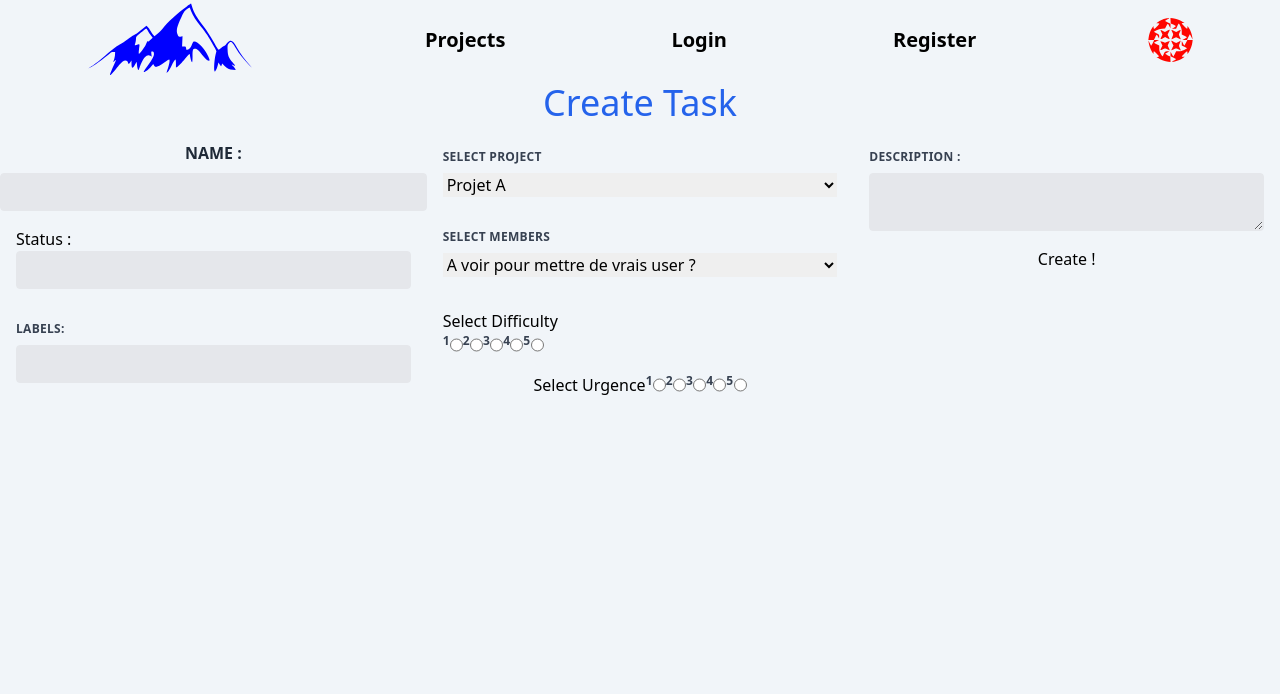
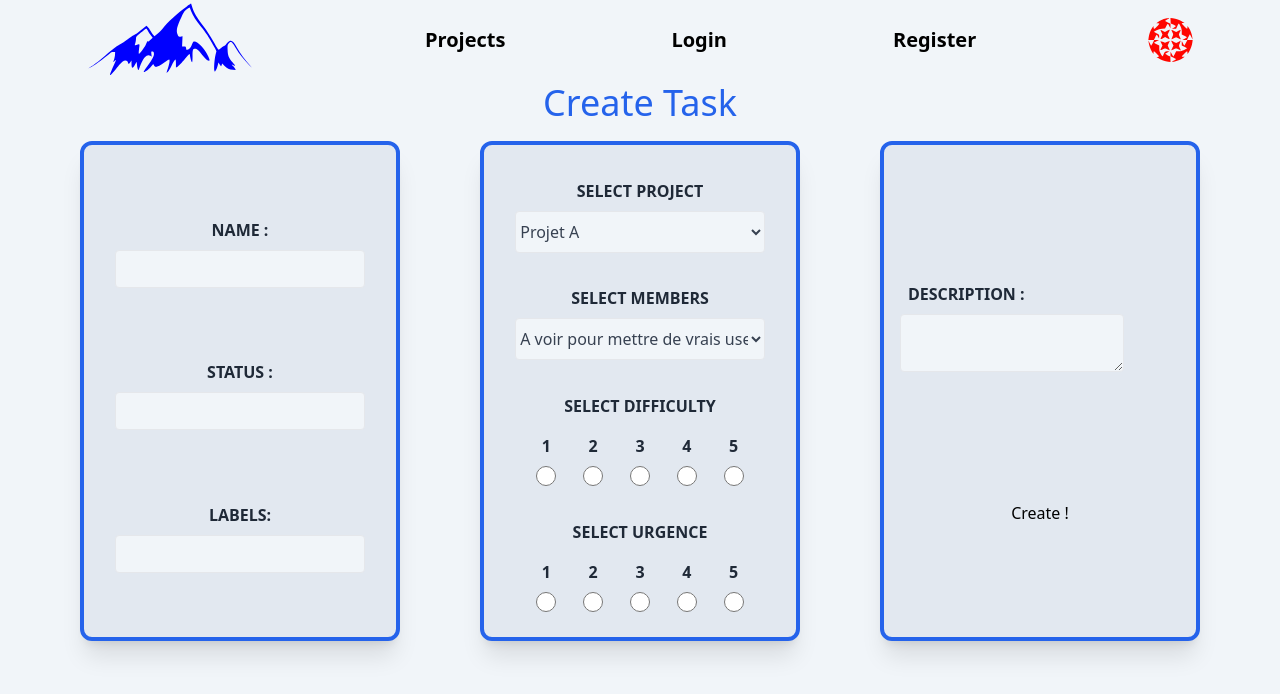
Before and after one commit to cyrheel/MBT-Project, a React (Create React App) app in the folder client/: page /ticketCreation in a window 1280 px wide. Shown: the top 694 px of the page. Built offline with nearby package versions, Linux system fonts and the light colour scheme.

Commit message:
add more style to the ticket creation page

```diff
--- a/client/src/Components/TicketCreationForm.tsx
+++ b/client/src/Components/TicketCreationForm.tsx
@@ -2,9 +2,17 @@ import React, { useState } from "react";
 import {
   formContainerStyle,
   inputContainerStyle,
+  radioInputContainerStyle,
   inputStyle,
   labelStyle,
+  radioInputStyle,
 } from "../Styles/style";
+
+// custom the default styles of the card style
+const cardStyle = {
+  className:
+    "flex flex-col w-1/4 h-3/4 bg-slate-200 items-center justify-evenly mt-2 border-4 border-solid border-blue-600 rounded-xl shadow-xl",
+};
 
 function TicketCreationForm() {
   // Helpers
@@ -20,7 +28,6 @@ function TicketCreationForm() {
   const [tskDifficulty, setDifficulty] = useState<number>(1);
   const [tskUrgence, setUrgence] = useState<number>(1);
   const [tskDesc, setDesc] = useState<string>("");
-  //TODO: view for mockup and DBmodel for time management
 
   // Funcs
   const HandleNameChanges = (e: any): void => {
@@ -76,85 +83,78 @@ function TicketCreationForm() {
   // Render
   return (
     <div {...formContainerStyle}>
-      <div id="left" className="flex flex-col w-1/3 items-center">
+      <div id="left" {...cardStyle}>
         <div {...inputContainerStyle}>
           <label htmlFor="tskName" {...labelStyle}>
             Name :
           </label>
           <input
-            className="w-full bg-gray-200 text-gray-700 border rounded py-2 leading-tight focus:outline-none focus:bg-white"
             id="tskName"
             type="text"
             value={tskName}
             onChange={(e: any) => HandleNameChanges(e)}
+            {...inputStyle}
           ></input>
         </div>
-        <div className="flex flex-col w-full p-4">
-          <label htmlFor="tskstatus">Status :</label>
+        <div {...inputContainerStyle}>
+          <label htmlFor="tskstatus" {...labelStyle}>
+            Status :
+          </label>
           <input
-            className="w-full bg-gray-200 text-gray-700 border rounded py-2 leading-tight focus:outline-none focus:bg-white"
             id="tskstatus"
             type="text"
             value={tskStatus}
             onChange={(e: any) => HandleStatusChanges(e)}
+            {...inputStyle}
           ></input>
         </div>
-        <div className="flex flex-col w-full p-4">
-          <label
-            className="block uppercase tracking-wide text-gray-700 text-xs font-bold mb-2"
-            htmlFor="tsklabels"
-          >
+        <div {...inputContainerStyle}>
+          <label htmlFor="tsklabels" {...labelStyle}>
             Labels:
           </label>
           <input
-            className="w-full bg-gray-200 text-gray-700 border rounded py-2 leading-tight focus:outline-none focus:bg-white"
             id="tsklabels"
             type="text"
             value={tskLabels}
             onChange={(e: any) => HandleLabelsChanges(e)}
+            {...inputStyle}
           ></input>
         </div>
       </div>
-      <div id="middle" className="flex flex-col w-1/3 items-center">
-        <div className="flex flex-col w-full p-4">
-          <label
-            className="block uppercase tracking-wide text-gray-700 text-xs font-bold mb-2"
-            htmlFor="tskProject"
-          >
+      <div id="middle" {...cardStyle}>
+        <div {...inputContainerStyle}>
+          <label htmlFor="tskProject" {...labelStyle}>
             Select Project
           </label>
           <select
             id="tskProject"
             onChange={(e: any) => HandleProjectChanges(e)}
+            {...inputStyle}
           >
             <option value="proj1">Projet A</option>
             <option value="proj2">Projet B</option>
             <option value="showmore">show more...</option>
           </select>
         </div>
-        <div className="flex flex-col w-full p-4">
-          <label
-            className="block uppercase tracking-wide text-gray-700 text-xs font-bold mb-2"
-            htmlFor="tskMembers"
-          >
+        <div {...inputContainerStyle}>
+          <label htmlFor="tskMembers" {...labelStyle}>
             Select Members
           </label>
           <select
             id="tskMembers"
             onChange={(e: any) => HandleMembersChanges(e)}
+            {...inputStyle}
           >
             <option value="wip">A voir pour mettre de vrais user ?</option>
             <option value="wip2">ça serait cool d'avoir leur pp aussi</option>
             <option value="wip3">trkl c'est du detail</option>
           </select>
         </div>
-        <div id="difficultyRadio" className="flex flex-col w-full p-4">
-          <h5>Select Difficulty</h5>
-          <div className="flex w-full">
-            <label
-              className="block uppercase tracking-wide text-gray-700 text-xs font-bold mb-2"
-              htmlFor="dif1"
-            >
+        <div id="difficultyRadio" {...inputContainerStyle}>
+          <h5 {...labelStyle}>Select Difficulty</h5>
+          <div className="flex w-3/4">
+            <div {...radioInputContainerStyle}>
+              <label htmlFor="dif1" {...labelStyle}>
                 1
               </label>
               <input
@@ -163,11 +163,11 @@ function TicketCreationForm() {
                 name="difficulty"
                 value={1}
                 onChange={(e: any) => HandleDifficultyChanges(e)}
+                {...radioInputStyle}
               ></input>
-            <label
-              className="block uppercase tracking-wide text-gray-700 text-xs font-bold mb-2"
-              htmlFor="dif2"
-            >
+            </div>
+            <div {...radioInputContainerStyle}>
+              <label htmlFor="dif2" {...labelStyle}>
                 2
               </label>
               <input
@@ -176,11 +176,11 @@ function TicketCreationForm() {
                 name="difficulty"
                 value={2}
                 onChange={(e: any) => HandleDifficultyChanges(e)}
+                {...radioInputStyle}
               ></input>
-            <label
-              className="block uppercase tracking-wide text-gray-700 text-xs font-bold mb-2"
-              htmlFor="dif3"
-            >
+            </div>
+            <div {...radioInputContainerStyle}>
+              <label htmlFor="dif3" {...labelStyle}>
                 3
               </label>
               <input
@@ -189,11 +189,11 @@ function TicketCreationForm() {
                 name="difficulty"
                 value={3}
                 onChange={(e: any) => HandleDifficultyChanges(e)}
+                {...radioInputStyle}
               ></input>
-            <label
-              className="block uppercase tracking-wide text-gray-700 text-xs font-bold mb-2"
-              htmlFor="dif4"
-            >
+            </div>
+            <div {...radioInputContainerStyle}>
+              <label htmlFor="dif4" {...labelStyle}>
                 4
               </label>
               <input
@@ -202,11 +202,11 @@ function TicketCreationForm() {
                 name="difficulty"
                 value={4}
                 onChange={(e: any) => HandleDifficultyChanges(e)}
+                {...radioInputStyle}
               ></input>
-            <label
-              className="block uppercase tracking-wide text-gray-700 text-xs font-bold mb-2"
-              htmlFor="dif5"
-            >
+            </div>
+            <div {...radioInputContainerStyle}>
+              <label htmlFor="dif5" {...labelStyle}>
                 5
               </label>
               <input
@@ -215,15 +215,16 @@ function TicketCreationForm() {
                 name="difficulty"
                 value={5}
                 onChange={(e: any) => HandleDifficultyChanges(e)}
+                {...radioInputStyle}
               ></input>
             </div>
           </div>
-        <div id="urgenceRadio" className="flex">
-          <h5>Select Urgence</h5>
-          <label
-            className="block uppercase tracking-wide text-gray-700 text-xs font-bold mb-2"
-            htmlFor="urg1"
-          >
+        </div>
+        <div id="urgenceRadio" {...inputContainerStyle}>
+          <h5 {...labelStyle}>Select Urgence</h5>
+          <div className="flex w-3/4">
+            <div {...radioInputContainerStyle}>
+              <label htmlFor="urg1" {...labelStyle}>
                 1
               </label>
               <input
@@ -232,11 +233,11 @@ function TicketCreationForm() {
                 name="urgence"
                 value={1}
                 onChange={(e: any) => HandleUrgenceChanges(e)}
+                {...radioInputStyle}
               ></input>
-          <label
-            className="block uppercase tracking-wide text-gray-700 text-xs font-bold mb-2"
-            htmlFor="urg2"
-          >
+            </div>
+            <div {...radioInputContainerStyle}>
+              <label htmlFor="urg2" {...labelStyle}>
                 2
               </label>
               <input
@@ -245,11 +246,11 @@ function TicketCreationForm() {
                 name="urgence"
                 value={2}
                 onChange={(e: any) => HandleUrgenceChanges(e)}
+                {...radioInputStyle}
               ></input>
-          <label
-            className="block uppercase tracking-wide text-gray-700 text-xs font-bold mb-2"
-            htmlFor="urg3"
-          >
+            </div>
+            <div {...radioInputContainerStyle}>
+              <label htmlFor="urg3" {...labelStyle}>
                 3
               </label>
               <input
@@ -258,11 +259,11 @@ function TicketCreationForm() {
                 name="urgence"
                 value={3}
                 onChange={(e: any) => HandleUrgenceChanges(e)}
+                {...radioInputStyle}
               ></input>
-          <label
-            className="block uppercase tracking-wide text-gray-700 text-xs font-bold mb-2"
-            htmlFor="urg4"
-          >
+            </div>
+            <div {...radioInputContainerStyle}>
+              <label htmlFor="urg4" {...labelStyle}>
                 4
               </label>
               <input
@@ -271,11 +272,11 @@ function TicketCreationForm() {
                 name="urgence"
                 value={4}
                 onChange={(e: any) => HandleUrgenceChanges(e)}
+                {...radioInputStyle}
               ></input>
-          <label
-            className="block uppercase tracking-wide text-gray-700 text-xs font-bold mb-2"
-            htmlFor="urg5"
-          >
+            </div>
+            <div {...radioInputContainerStyle}>
+              <label htmlFor="urg5" {...labelStyle}>
                 5
               </label>
               <input
@@ -284,28 +285,27 @@ function TicketCreationForm() {
                 name="urgence"
                 value={5}
                 onChange={(e: any) => HandleUrgenceChanges(e)}
+                {...radioInputStyle}
               ></input>
+            </div>
+          </div>
         </div>
         {/*
           TODO: add time management (maybe?)
         */}
       </div>
-      <div id="right" className="flex flex-col w-1/3 items-center">
+      <div id="right" {...cardStyle}>
         <div className="flex flex-col w-full p-4">
-          <label
-            className="block uppercase tracking-wide text-gray-700 text-xs font-bold mb-2"
-            htmlFor="tckDesc"
-          >
+          <label {...labelStyle} htmlFor="tckDesc">
             Description :
           </label>
           <textarea
-            className="w-full bg-gray-200 text-gray-700 border rounded py-2 leading-tight focus:outline-none focus:bg-white"
             id="tckDesc"
             value={tskDesc}
             onChange={(e: any) => HandleDescChanges(e)}
+            {...inputStyle}
           ></textarea>
         </div>
-
         <button onClick={() => btnCreateClicked()}>Create !</button>
       </div>
     </div>
--- a/client/src/Styles/style.js
+++ b/client/src/Styles/style.js
@@ -15,7 +15,7 @@ export const pageWrapper = {
   className: "flex flex-col w-full h-screen bg-slate-100",
 };
 
-export const cardStyle = {
+export let cardStyle = {
   className:
     "flex flex-col w-1/3 h-3/4 bg-slate-200 items-center justify-evenly mt-2 border-4 border-solid border-blue-600 rounded-xl shadow-xl",
 };
@@ -30,6 +30,10 @@ export const inputContainerStyle = {
   className: "flex flex-col w-full items-center",
 };
 
+export const radioInputContainerStyle = {
+  className: "flex flex-col w-full items-center justify-start",
+};
+
 export const inputStyle = {
   className:
     "w-4/5 bg-slate-100 text-gray-700 border rounded py-2 leading-tight focus:outline-none focus:bg-white",
@@ -37,6 +41,10 @@ export const inputStyle = {
 
 export const labelStyle = {
   className: "p-2 text-gray-800 text-md font-bold uppercase",
+};
+
+export const radioInputStyle = {
+  className: "w-5 h-5",
 };
 
 // PROJECT LIST PAGE
```
Lines whose indentation alone changed are shown as unchanged.
